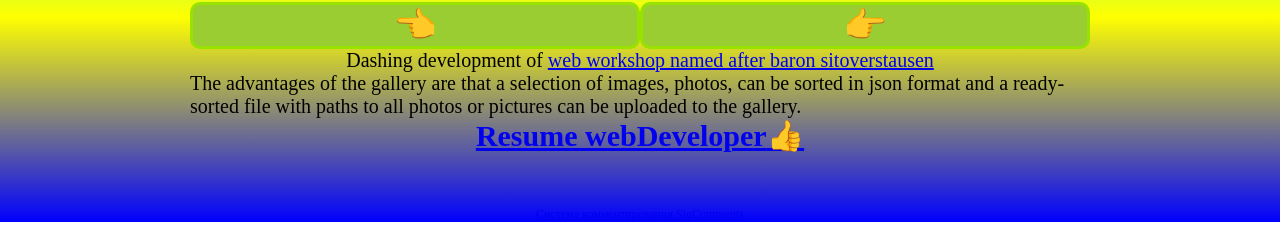
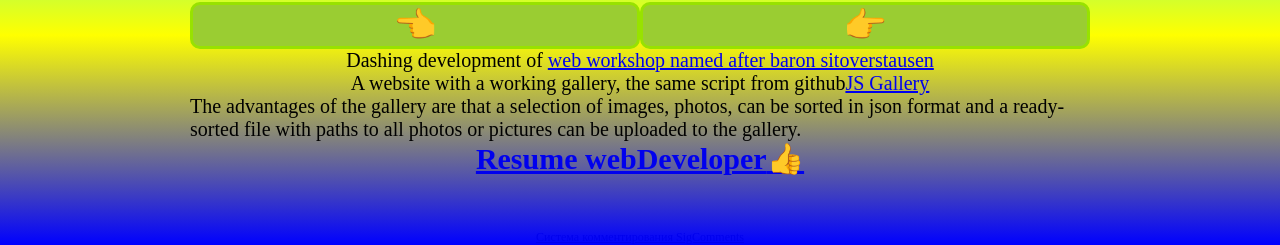
Before and after one commit to amir248/gallery_from_crutches, a plain HTML site: page index.html in a window 1280 px wide. Shown: the part 804-1049 px from the top of the page. Before the commit the page ends 1026 px from the top, so only its background shows below. Drawn offline with Linux system fonts and the light colour scheme.

Commit message:
js gallery

```diff
--- a/index.html
+++ b/index.html
@@ -53,7 +53,7 @@
           <div id=buttonLeft><span style="font-size:35px;">👈</span></div><div id="buttonRight"><span style="font-size:35px;">👉</span></div>
         </div>
         <p>Dashing development of <a href=https://nasobe.ru>web workshop named after baron sitoverstausen</a></p>
-        <p></p>
+        <p>A website with a working gallery, the same script from github<a href=https://nasobe.ru/blozhik/?JS-Gallery>JS Gallery</a></p>
         <p id="json-holder"></p>
         <!-- Этот айдишник писал объект из скрипта с галереей! -->
         <p>The advantages of the gallery are that a selection of images, photos, can be sorted in json format and a ready-sorted file with paths to all photos or pictures can be uploaded to the gallery.</p>
```
